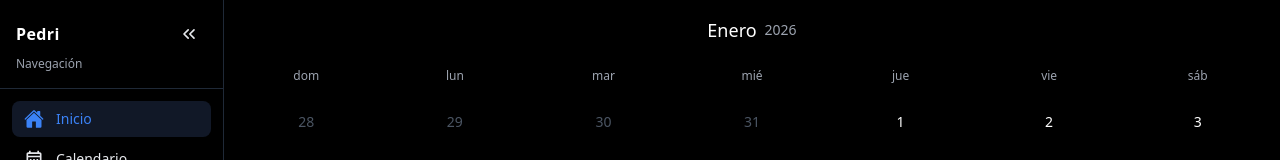
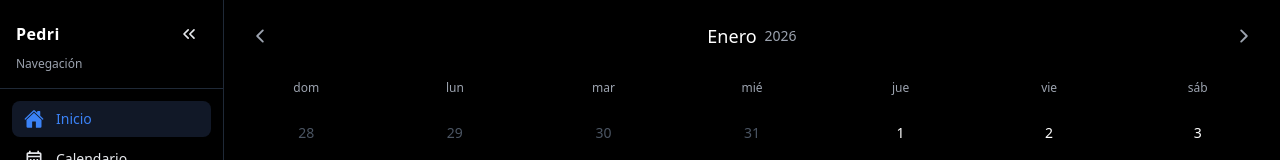
Before and after one commit to Julian986/pedri, a Next.js app: page / in a window 1280 px wide. Shown: the top 160 px of the page. Built offline with nearby package versions, Linux system fonts and the light colour scheme; no server answers; the database is empty.

Commit message:
flechas pantalla desktop

```diff
--- a/components/Calendar.tsx
+++ b/components/Calendar.tsx
@@ -1,6 +1,7 @@
 'use client'
 
 import { useState, useEffect } from 'react'
+import { IoChevronBack, IoChevronForward } from 'react-icons/io5'
 
 interface CalendarProps {
   reservations?: { [key: string]: { checkIn: boolean; checkOut: boolean } } // día: tipo de reservas
@@ -175,10 +176,28 @@ export default function Calendar({ reservations = {}, onDayClick, onMonthChange,
       onTouchMove={onTouchMove}
       onTouchEnd={onTouchEnd}
     >
-      {/* Header con navegación del mes */}
-      <div className="flex items-center justify-center gap-2 px-4 py-4">
-        <h2 className="text-lg font-medium capitalize">{monthName}</h2>
-        <span className="text-sm text-gray-400">{year}</span>
+      {/* Header con navegación del mes: flechas solo en desktop */}
+      <div className="flex items-center justify-between gap-2 px-4 py-4">
+        <button
+          type="button"
+          onClick={previousMonth}
+          aria-label="Mes anterior"
+          className="hidden md:flex w-10 h-10 flex-shrink-0 items-center justify-center rounded-full text-gray-400 transition-colors hover:bg-gray-800 hover:text-white"
+        >
+          <IoChevronBack className="text-xl" />
+        </button>
+        <div className="flex min-w-0 flex-1 items-center justify-center gap-2">
+          <h2 className="text-lg font-medium capitalize">{monthName}</h2>
+          <span className="text-sm text-gray-400">{year}</span>
+        </div>
+        <button
+          type="button"
+          onClick={nextMonth}
+          aria-label="Mes siguiente"
+          className="hidden md:flex w-10 h-10 flex-shrink-0 items-center justify-center rounded-full text-gray-400 transition-colors hover:bg-gray-800 hover:text-white"
+        >
+          <IoChevronForward className="text-xl" />
+        </button>
       </div>
 
       {/* Días de la semana */}
```
